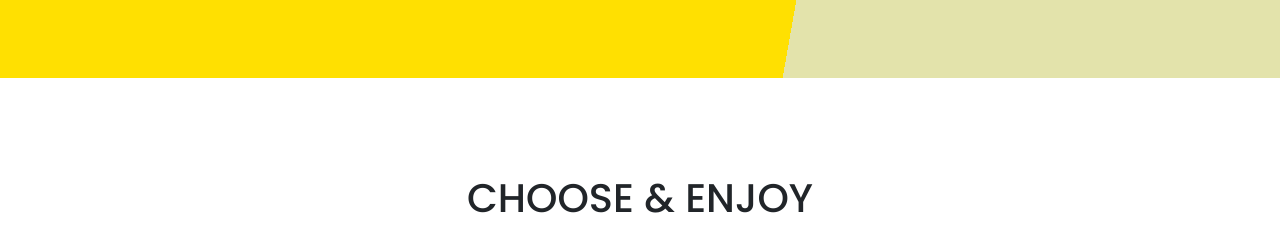
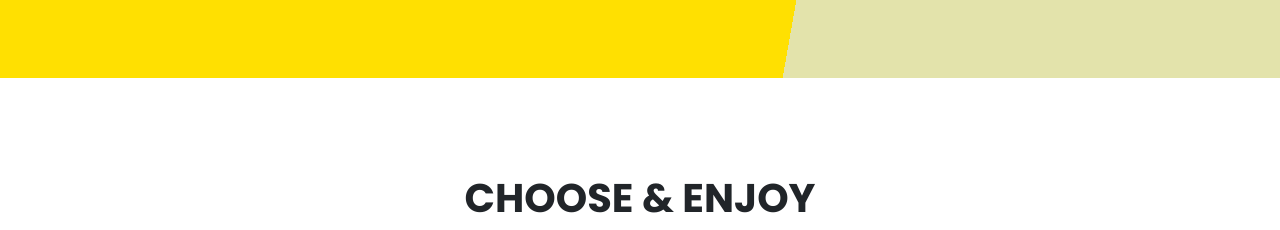
Before and after one commit to asegumpan/csav-food, a website: page index.html in a window 1280 px wide. Shown: the part 722-952 px from the top of the page. Drawn offline with nearby package versions, Linux system fonts and the light colour scheme.

Commit message:
Update index.html
adjusted typography of choose and enjoy

```diff
--- a/index.html
+++ b/index.html
@@ -121,7 +121,7 @@
 
   <section id="menu">
     <div class="container mt-5 pt-5">
-      <h1 class="text-center">CHOOSE & ENJOY</h1>
+      <h1 class="text-center fw-bold">CHOOSE & ENJOY</h1>
       <p class="text-center">
         Choose our food for its unbeatable freshness, rich flavors, and high-quality ingredients. Every bite is crafted with care to deliver a delicious and satisfying experience. Taste the difference today!
       </p>
```
